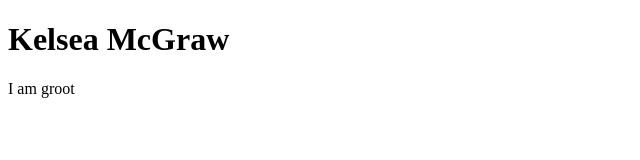
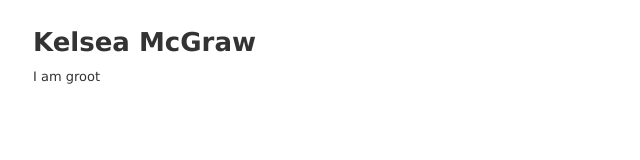
Before and after one commit to kelseamcgraw/kelseamcgraw.github.io, a plain HTML site: page index.html in a window 1280 px wide. Shown: the whole page, without its empty margins (0-640 px from the left). Drawn offline with Linux system fonts and the light colour scheme; files that its build step writes are made by us from their sources.

Commit message:
Update index.html

```diff
--- a/index.html
+++ b/index.html
@@ -1,7 +1,8 @@
 <!DOCTYPE html>
-<link rel = "stylesheets/main.css"/>
-
 <html>
+<head>
+  <link rel="stylesheet" href="main.css">
+</head>
 <body>
 <h1>Kelsea McGraw</h1>
 <p>I am groot</p>
```
